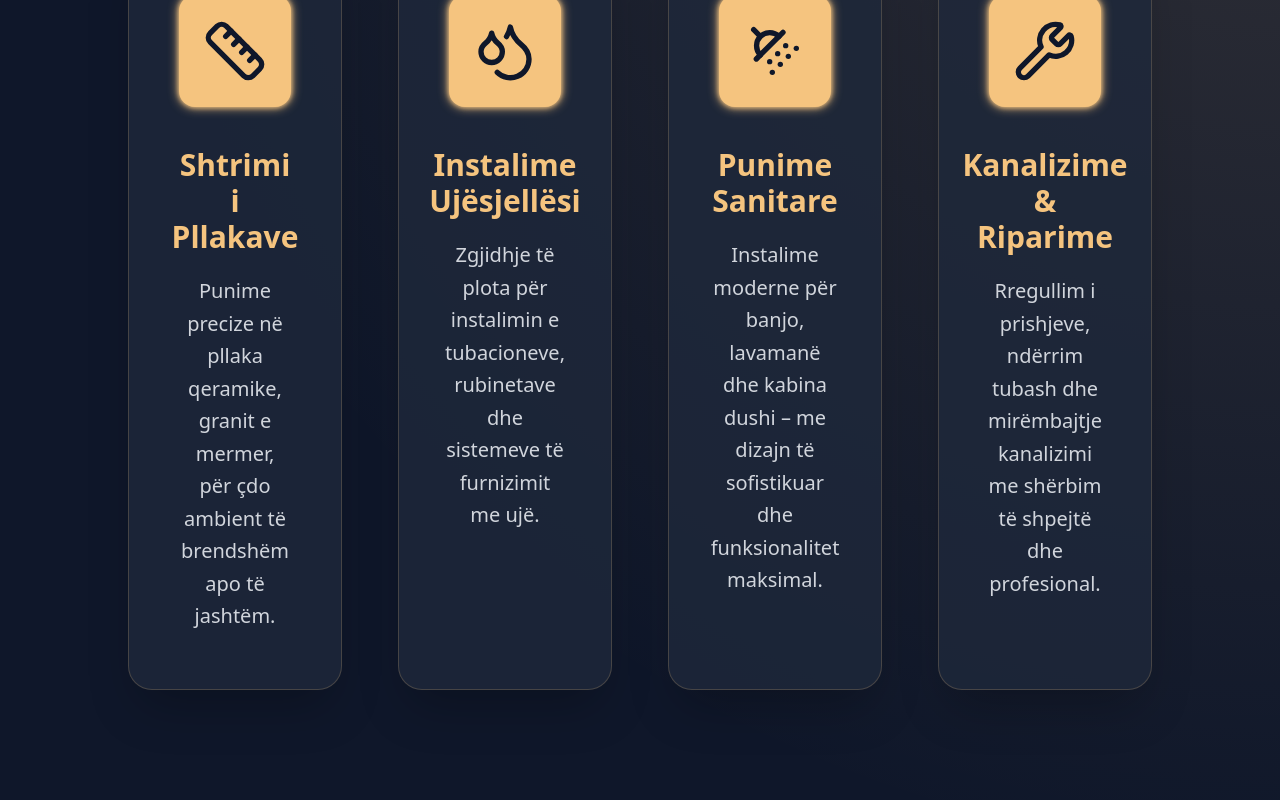
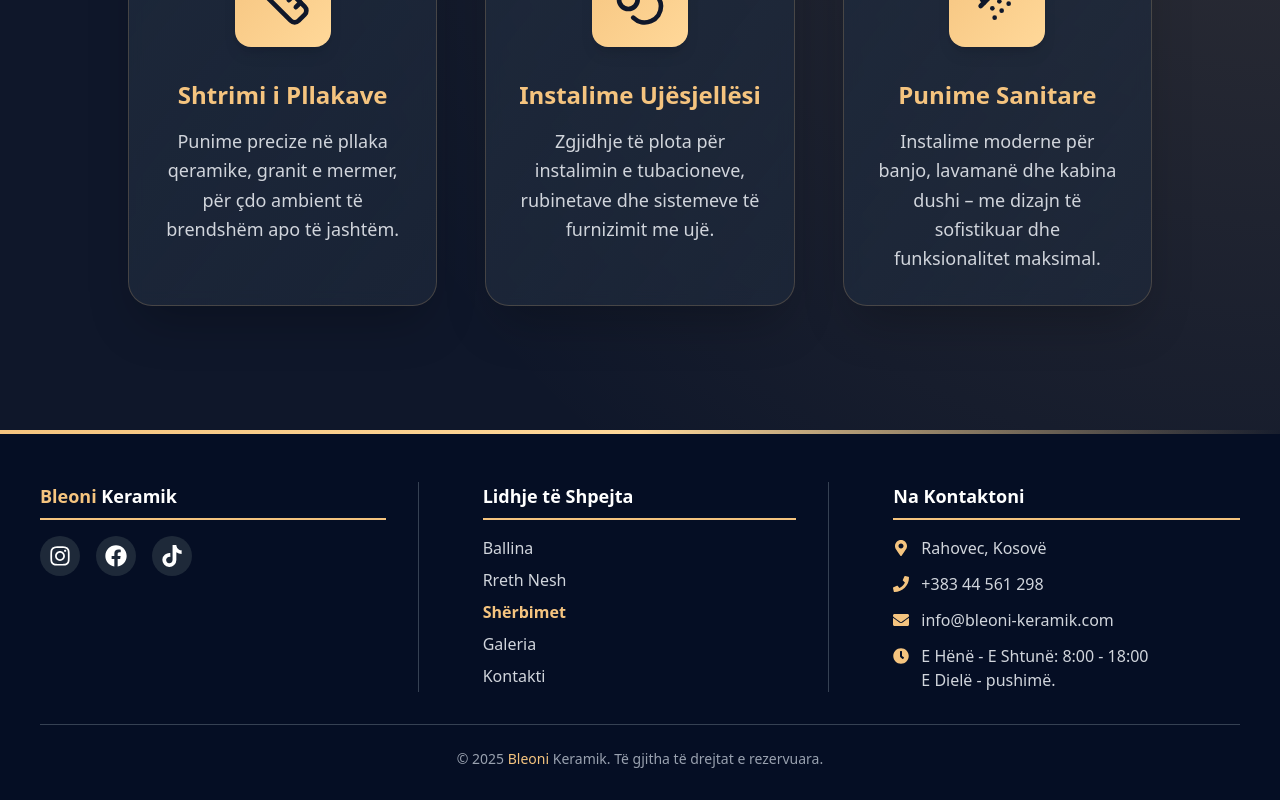
Before and after one commit to altinhamzaa/dini-r, a React (Vite) app: page /services in a window 1280 px wide. Shown: the part 340-1140 px from the top of the page. Built offline with nearby package versions, Linux system fonts and the light colour scheme.

Commit message:
commit for changes

```diff
--- a/index.html
+++ b/index.html
@@ -2,9 +2,9 @@
 <html lang="en">
   <head>
     <meta charset="UTF-8" />
-    <link rel="icon" type="image/svg+xml" href="./src/assets/logo.jpg" />
+    <link rel="icon" type="image/svg+xml" href="./src/assets/bleoni-logo.png" />
     <meta name="viewport" content="width=device-width, initial-scale=1.0" />
-    <title>Dini-R Qeramikë</title>
+    <title>Bleoni Keramik</title>
   </head>
   <body>
     <div id="root"></div>
--- a/src/components/About.tsx
+++ b/src/components/About.tsx
@@ -1,6 +1,6 @@
 import React, { useEffect, useState } from "react";
 import { IoMdCall } from "react-icons/io";
-import Logo from "../assets/logo.jpg";
+import Logo from "../assets/bleoni-logo.png";
 import ScrollToTopWithButton from "./ScrollToTopWithButton";
 
 const About: React.FC = () => {
@@ -9,7 +9,7 @@ const About: React.FC = () => {
   const [clients, setClients] = useState(0);
 
   useEffect(() => {
-    const targets = { years: 7, projects: 315, clients: 400 };
+    const targets = { years: 3, projects: 98, clients: 282 };
     const duration = 2000;
     const start = performance.now();
 
@@ -67,7 +67,7 @@ const About: React.FC = () => {
           </p>
 
           <a
-            href="tel:+38349430005"
+            href="tel:+38344561298"
             className="inline-flex items-center gap-3 bg-[#f5c47f] hover:bg-[#ffd899] text-[#0f172a] font-semibold px-8 py-3 rounded-full shadow-lg hover:shadow-2xl transition-all duration-300 transform hover:-translate-y-1"
           >
             <IoMdCall size={26} />
--- a/src/components/ContactForm.tsx
+++ b/src/components/ContactForm.tsx
@@ -36,17 +36,17 @@ const ContactForm: React.FC = () => {
                 href="tel:+38349430005"
                 className="hover:text-[#ffd899] transition duration-300"
               >
-                +383 49 430 005
+                +383 44 561 298
               </a>
             </div>
 
             <div className="flex items-center gap-3">
               <FaEnvelope className="text-[#f5c47f] text-lg" />
               <a
-                href="mailto:info@dini-r-qeramikë.com"
+                href="mailto:info@bleoni-keramik.com"
                 className="hover:text-[#ffd899] transition duration-300"
               >
-                info@dini-r-qeramikë.com
+                info@bleoni-keramik.com
               </a>
             </div>
 
@@ -59,15 +59,15 @@ const ContactForm: React.FC = () => {
           <div className="flex space-x-6 pt-6">
             {[
               {
-                href: "tel:+38349430005",
+                href: "tel:+383 44 561 298",
                 icon: <IoMdCall size={24} />,
               },
               {
-                href: "viber://chat?number=+38349430005",
+                href: "viber://chat?number=+38344561298",
                 icon: <SiViber size={24} />,
               },
               {
-                href: "https://wa.me/38349430005",
+                href: "https://wa.me/38344561298",
                 icon: <FaWhatsapp size={24} />,
               },
             ].map((link, index) => (
--- a/src/components/Footer.tsx
+++ b/src/components/Footer.tsx
@@ -12,7 +12,9 @@ const Footer: React.FC = () => {
         <div className="grid grid-cols-1 md:grid-cols-3 gap-10 md:gap-8 mb-8">
 
           <div className="flex flex-col justify-start border-b md:border-b-0 md:border-r border-gray-700 md:pr-8 pb-6 md:pb-0">
-            <h4 className="text-lg font-semibold mb-4 border-b-2 border-[#f5c47f] pb-2 inline-block ">Dini-R Qeramikë</h4>
+            <h4 className="text-lg font-semibold mb-4 border-b-2 border-[#f5c47f] pb-2 inline-block">
+              <span className="text-[#f5c47f]">Bleoni</span> Keramik
+            </h4>
             <div className="flex space-x-4 mt-0">
               <a href="https://www.instagram.com/elmedinrexhaaa/" target="_blank" rel="noopener noreferrer" className="bg-gray-800 hover:bg-[#f5c47f] w-10 h-10 rounded-full flex items-center justify-center transition duration-300">
                 <FaInstagram size={22} className="text-white" />
@@ -56,18 +58,18 @@ const Footer: React.FC = () => {
               </div>
               <div className="flex items-center">
                 <FaPhone className="text-[#f5c47f] mr-3" />
-                <a href="tel:+383 49 430 005" className="hover:text-[#f5c47f] transition duration-300">+383 49 430 005</a>
+                <a href="tel:+383 44 561 298" className="hover:text-[#f5c47f] transition duration-300">+383 44 561 298</a>
               </div>
               <div className="flex items-center">
                 <FaEnvelope className="text-[#f5c47f] mr-3" />
-                <a href="mailto:info@pllaka-premium.com" className="hover:text-[#f5c47f] transition duration-300">info@dini-r-qeramikë.com</a>
+                <a href="mailto:info@pllaka-premium.com" className="hover:text-[#f5c47f] transition duration-300">info@bleoni-keramik.com</a>
               </div>
               <div className="flex items-start">
                 <FaClock className="text-[#f5c47f] mr-3 mt-1" />
                 <p>
-                  E Hënë - E Dielë: 8:00 - 18:00
+                  E Hënë - E Shtunë: 8:00 - 18:00
                   <br />
-                  E Premtë - pushimë.
+                  E Dielë - pushimë.
                 </p>
               </div>
             </div>
@@ -76,7 +78,7 @@ const Footer: React.FC = () => {
 
         <div className="border-t border-gray-700 pt-6 flex flex-col md:flex-row items-center justify-center text-center">
           <p className="text-gray-400 text-sm">
-            &copy; {new Date().getFullYear()} <span className="text-[#f5c47f]">Dini-R</span> Qeramikë. Të gjitha të drejtat e rezervuara.
+            &copy; {new Date().getFullYear()} <span className="text-[#f5c47f]">Bleoni</span> Keramik. Të gjitha të drejtat e rezervuara.
           </p>
         </div>
       </div>
--- a/src/components/Gallery.tsx
+++ b/src/components/Gallery.tsx
@@ -6,7 +6,6 @@ const categories = [
   "Shtrimi i Pllakave",
   "Instalime Ujësjellësi",
   "Punime Sanitare",
-  "Kanalizime & Riparime",
 ] as const;
 
 type Category = (typeof categories)[number];
@@ -15,7 +14,6 @@ const images: Record<Category, string[]> = {
   "Shtrimi i Pllakave": ["/images/pllaka/img1.jpg", "/images/pllaka/img2.jpg", "/images/pllaka/img3.jpg", "/images/pllaka/img4.jpg", "/images/pllaka/img5.jpg", "/images/pllaka/img6.jpg"],
   "Instalime Ujësjellësi": ["/images/ujesjelles/img1.jpg", "/images/ujesjelles/img2.jpg", "/images/ujesjelles/img3.jpg", "/images/ujesjelles/img4.jpg", "/images/ujesjelles/img5.jpg", "/images/ujesjelles/img6.jpg"],
   "Punime Sanitare": ["/images/sanitari/img1.jpg", "/images/sanitari/img2.jpg", "/images/sanitari/img3.jpg", "/images/sanitari/img4.jpg", "/images/sanitari/img5.jpg", "/images/sanitari/img6.jpg"],
-  "Kanalizime & Riparime": ["/images/kanalizim/img1.jpg", "/images/kanalizim/img2.jpg", "/images/kanalizim/img3.jpg", "/images/kanalizim/img4.jpg", "/images/kanalizim/img5.jpg", "/images/kanalizim/img6.jpg"],
 };
 
 const Gallery: React.FC = () => {
--- a/src/components/Hero.tsx
+++ b/src/components/Hero.tsx
@@ -19,8 +19,8 @@ const Hero: React.FC = () => {
 
       <div className="relative z-10 px-6 sm:px-10 text-white max-w-3xl">
         <h1 className="text-4xl sm:text-5xl md:text-6xl lg:text-6xl xl:text-7xl font-extrabold mb-6 leading-tight drop-shadow-lg opacity-0 animate-slideInLeft">
-          <span className="text-[#f5c47f]">Dini-R</span>{" "}
-          <span className="text-white font-semibold">Qeramikë</span>
+          <span className="text-[#f5c47f]">Bleoni</span>{" "}
+          <span className="text-white font-semibold">Keramik</span>
         </h1>
 
         <p className="text-lg sm:text-xl md:text-2xl lg:text-2xl text-gray-300 mb-10 leading-relaxed font-light opacity-0 animate-slideInRight">
--- a/src/components/Navbar.tsx
+++ b/src/components/Navbar.tsx
@@ -27,7 +27,7 @@ const Navbar: React.FC = () => {
           to="/"
           className="text-2xl md:text-3xl font-extrabold text-[#d4af7f] tracking-tight"
         >
-          Dini-R <span className="text-gray-200">Qeramikë</span>
+          Bleoni<span className="text-gray-200"> Keramik</span>
         </NavLink>
 
         <ul className="hidden md:flex space-x-8 items-center">
--- a/src/components/Services.tsx
+++ b/src/components/Services.tsx
@@ -1,8 +1,31 @@
 import React from "react";
-import { Wrench, Droplets, ShowerHead, Ruler } from "lucide-react";
+import {  Droplets, ShowerHead, Ruler } from "lucide-react";
 import ScrollToTopWithButton from "./ScrollToTopWithButton";
 
 const Services: React.FC = () => {
+  const services = [
+    {
+      title: "Shtrimi i Pllakave",
+      icon: <Ruler />,
+      text: "Punime precize në pllaka qeramike, granit e mermer, për çdo ambient të brendshëm apo të jashtëm.",
+    },
+    {
+      title: "Instalime Ujësjellësi",
+      icon: <Droplets />,
+      text: "Zgjidhje të plota për instalimin e tubacioneve, rubinetave dhe sistemeve të furnizimit me ujë.",
+    },
+    {
+      title: "Punime Sanitare",
+      icon: <ShowerHead />,
+      text: "Instalime moderne për banjo, lavamanë dhe kabina dushi – me dizajn të sofistikuar dhe funksionalitet maksimal.",
+    },
+    // {
+    //   title: "Kanalizime & Riparime",
+    //   icon: <Wrench />,
+    //   text: "Rregullim i prishjeve, ndërrim tubash dhe mirëmbajtje kanalizimi me shërbim të shpejtë dhe profesional.",
+    // },
+  ];
+
   return (
     <section
       id="services"
@@ -13,64 +36,55 @@ const Services: React.FC = () => {
       <div className="relative z-10 max-w-[1600px] mx-auto flex flex-col items-center">
         <ScrollToTopWithButton />
 
-        <div className="text-center mb-12">
+        <div className="text-center mb-16">
           <h2 className="text-4xl sm:text-5xl font-extrabold mb-3 text-[#f5c47f]">
             Shërbime tona profesionale
           </h2>
           <div className="w-36 h-1.5 bg-[#f5c47f] mx-auto rounded-full"></div>
         </div>
 
-        <div className="grid gap-14 sm:grid-cols-2 lg:grid-cols-4 w-full">
-          {[
-            {
-              title: "Shtrimi i Pllakave",
-              icon: <Ruler />,
-              text: "Punime precize në pllaka qeramike, granit e mermer, për çdo ambient të brendshëm apo të jashtëm.",
-            },
-            {
-              title: "Instalime Ujësjellësi",
-              icon: <Droplets />,
-              text: "Zgjidhje të plota për instalimin e tubacioneve, rubinetave dhe sistemeve të furnizimit me ujë.",
-            },
-            {
-              title: "Punime Sanitare",
-              icon: <ShowerHead />,
-              text: "Instalime moderne për banjo, lavamanë dhe kabina dushi – me dizajn të sofistikuar dhe funksionalitet maksimal.",
-            },
-            {
-              title: "Kanalizime & Riparime",
-              icon: <Wrench />,
-              text: "Rregullim i prishjeve, ndërrim tubash dhe mirëmbajtje kanalizimi me shërbim të shpejtë dhe profesional.",
-            },
-          ].map((service, idx) => (
+        <div className="grid gap-8 sm:gap-12 sm:grid-cols-2 lg:grid-cols-3 w-full">
+          {services.map((service, idx) => (
             <div
               key={idx}
-              className="bg-[#1e293b]/80 rounded-3xl p-12 sm:p-14 shadow-2xl border border-[#f5c47f]/20 hover:border-[#ffd899]/40 transition-all duration-300 text-center flex flex-col items-center mt-9"
+              className="group relative bg-gradient-to-br from-[#1e293b]/90 to-[#1e293b]/70 backdrop-blur-sm rounded-3xl p-8 shadow-2xl border border-[#f5c47f]/20 hover:border-[#f5c47f]/40 transition-all duration-300 hover:-translate-y-2 flex flex-col items-center"
             >
-              <div className="bg-[#f5c47f] w-28 h-28 flex items-center justify-center rounded-2xl mb-10 shadow-md animate-glow hover:scale-110 transition-all duration-300">
+              <div className="absolute -inset-0.5 bg-gradient-to-br from-[#f5c47f]/10 to-transparent rounded-3xl opacity-0 group-hover:opacity-100 blur transition-opacity duration-300"></div>
+
+              <div className="relative bg-gradient-to-br from-[#f5c47f] to-[#ffd899] w-24 h-24 flex items-center justify-center rounded-2xl mb-8 shadow-lg group-hover:shadow-xl group-hover:shadow-[#f5c47f]/20 transition-all duration-300">
                 {React.cloneElement(service.icon, {
-                  className: "w-16 h-16 text-[#0f172a]",
+                  className: "w-14 h-14 text-[#0f172a]",
                 })}
               </div>
-              <h3 className="text-3xl font-semibold text-[#f5c47f] mb-5">
-                {service.title}
-              </h3>
-              <p className="text-gray-300 leading-relaxed text-lg sm:text-xl font-light">
-                {service.text}
-              </p>
+
+              <div className="relative z-10 text-center flex-1 flex flex-col">
+                <h3 className="text-2xl font-bold text-[#f5c47f] mb-4">
+                  {service.title}
+                </h3>
+                <p className="text-gray-300 leading-relaxed text-lg font-light flex-1">
+                  {service.text}
+                </p>
+              </div>
             </div>
           ))}
         </div>
       </div>
-      <div className="absolute bottom-0 left-0 w-full h-1 bg-linear-to-r from-[#f5c47f] via-[#ffd899] to-transparent"></div>
+
+      <div className="absolute bottom-0 left-0 w-full h-1 bg-gradient-to-r from-[#f5c47f] via-[#ffd899] to-transparent"></div>
+
       <style>
         {`
+          .group:hover .relative:first-child > div {
+            animation: glow 1.5s ease-in-out infinite alternate;
+          }
+
           @keyframes glow {
-            0%, 100% { box-shadow: 0 0 5px #f5c47f, 0 0 10px #f5c47f; }
-            50% { box-shadow: 0 0 15px #f5c47f, 0 0 25px #f5c47f; }
-          }
-          .animate-glow {
-            animation: glow 2s infinite alternate;
+            0% {
+              box-shadow: 0 0 5px #f5c47f, 0 0 10px #f5c47f;
+            }
+            100% {
+              box-shadow: 0 0 15px #f5c47f, 0 0 25px #f5c47f;
+            }
           }
         `}
       </style>
```
Also changed, not shown: src/assets/bleoni-logo.png (added), src/assets/logo.jpg (deleted).
